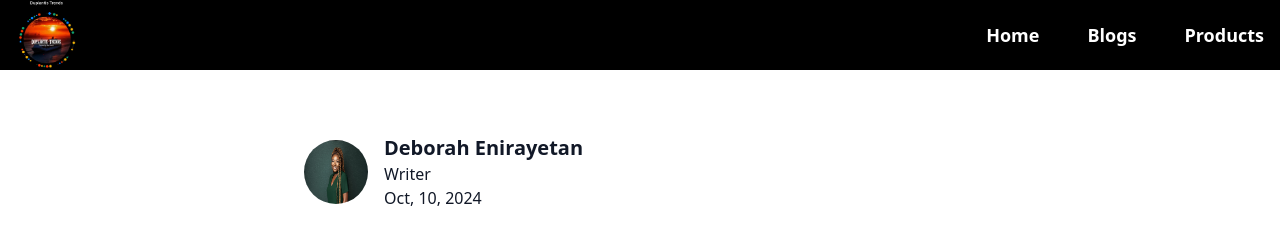
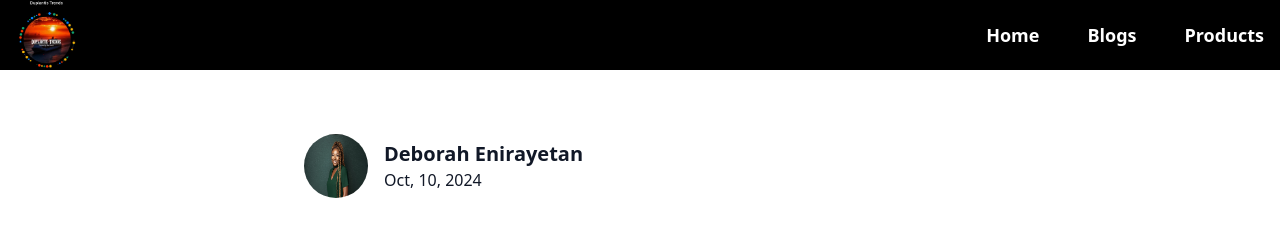
Before and after one commit to bloomrydes/duplantisTRend, a Vue app: page /blog/article-one in a window 1280 px wide. Shown: the top 226 px of the page. Built offline with nearby package versions, Linux system fonts and the light colour scheme; a web font is replaced by a local one.

Commit message:
Update article1.vue

```diff
--- a/src/views/blogs/article1.vue
+++ b/src/views/blogs/article1.vue
@@ -11,7 +11,7 @@
             <img class="mr-4 w-16 h-16 rounded-full" src="/public/debbie.jpeg" alt="Jese Leos">
             <div>
               <a href="#" rel="author" class="text-xl font-bold dark:text-black">Deborah Enirayetan </a>
-              <p class="text-base dark:text-black">Writer</p>
+
               <p class="text-base dark:text-black">
                 <time pubdate datetime="2022-02-08" title="February 8th, 2022">Oct, 10, 2024</time>
               </p>
```
